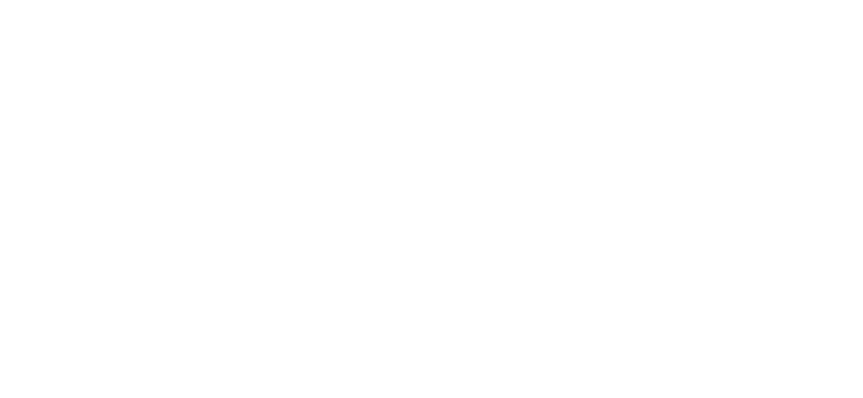
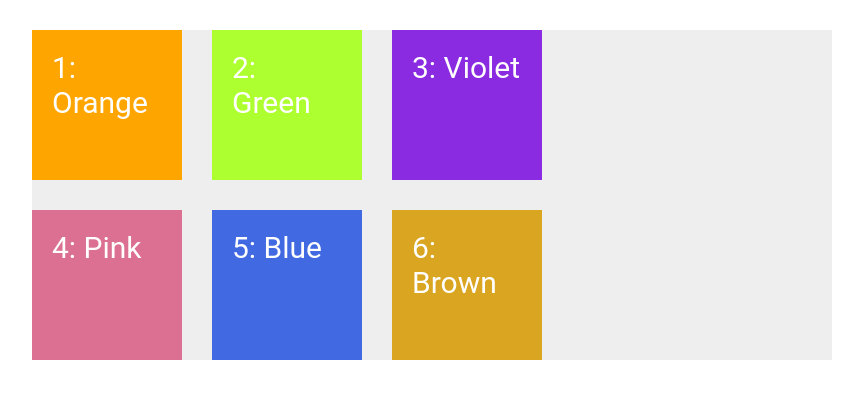
Before and after one commit to du-almeidalima/sass-course, a website: page section-8-introduction-grid/index.html in a window 1280 px wide. Shown: the whole page, without its empty margins (208-1071 px from the left). Drawn offline with Linux system fonts and the light colour scheme.

Commit message:
Section 8: Create First Grid

```diff
--- a/section-8-introduction-grid/index.html
+++ b/section-8-introduction-grid/index.html
@@ -8,5 +8,13 @@
         <title>Section 8: CSS Grid</title>
     </head>
     <body>
+        <div class="container">
+            <div class="item item--1">1: Orange</div>
+            <div class="item item--2">2: Green</div>
+            <div class="item item--3">3: Violet</div>
+            <div class="item item--4">4: Pink</div>
+            <div class="item item--5">5: Blue</div>
+            <div class="item item--6">6: Brown</div>
+        </div>
     </body>
 </html>
--- a/section-8-introduction-grid/package.json
+++ b/section-8-introduction-grid/package.json
@@ -4,7 +4,7 @@
   "author": "Eduardo Lima",
   "main": "index.js",
   "scripts": {
-    "watch:sass": "sass sass/style.scss css/style.css -w",
+    "watch:sass": "sass style/style.scss style/style.css -w",
     "devserver": "live-server",
     "start": "npm-run-all --parallel devserver watch:sass"
   },
--- a/section-8-introduction-grid/style/style.scss
+++ b/section-8-introduction-grid/style/style.scss
@@ -6,3 +6,46 @@
   box-sizing: border-box;
   font-family: "Roboto", sans-serif;
 }
+
+.container {
+  display: grid;
+  grid-template-rows: 150px 150px;
+  grid-template-columns: 150px 150px 150px;
+  gap: 30px;
+
+  width: 800px;
+  margin: 30px auto;
+
+  background-color: #eee;
+}
+
+.item {
+  padding: 20px;
+
+  font-size: 30px;
+  color: white;
+
+  &--1 {
+    background-color: orange;
+  }
+
+  &--2 {
+    background-color: greenyellow;
+  }
+
+  &--3 {
+    background-color: blueviolet;
+  }
+
+  &--4 {
+    background-color: palevioletred;
+  }
+
+  &--5 {
+    background-color: royalblue;
+  }
+
+  &--6 {
+    background-color: goldenrod;
+  }
+}
```
Also changed, not shown: section-8-introduction-grid/style/style.css, 1 other file.
